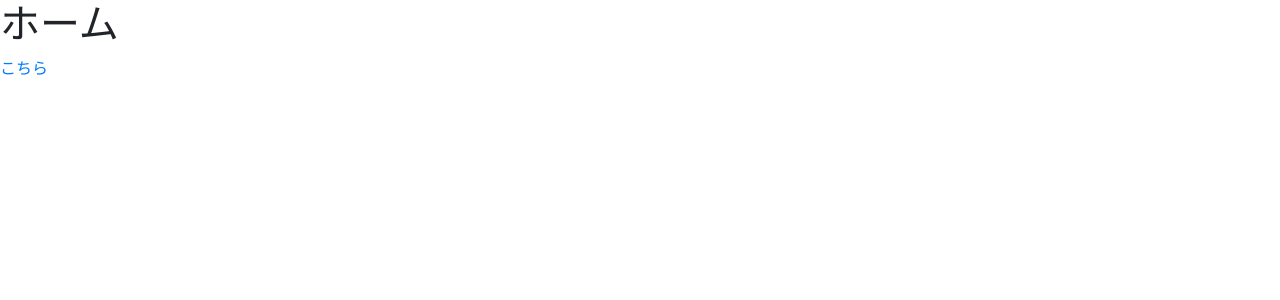
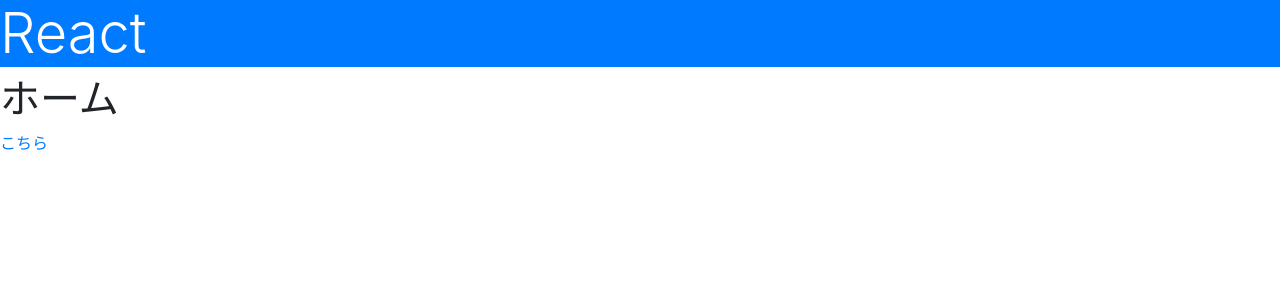
Before and after one commit to g-katsuki/deploy-test, a React (Create React App) app: page / in a window 1280 px wide. Shown: the top 300 px of the page. Built offline with nearby package versions, Linux system fonts and the light colour scheme.

Commit message:
add header

```diff
--- a/src/App.js
+++ b/src/App.js
@@ -6,6 +6,7 @@ import Page1 from "./components/Page1"
 const App = () => {
   return (
     <BrowserRouter>
+    <h1 className="bg-primary text-white display-4">React</h1>
       <Routes>
         <Route path={`/`} element={<Home />} />
         <Route path={`/page1/`} element={<Page1 />} />
```
